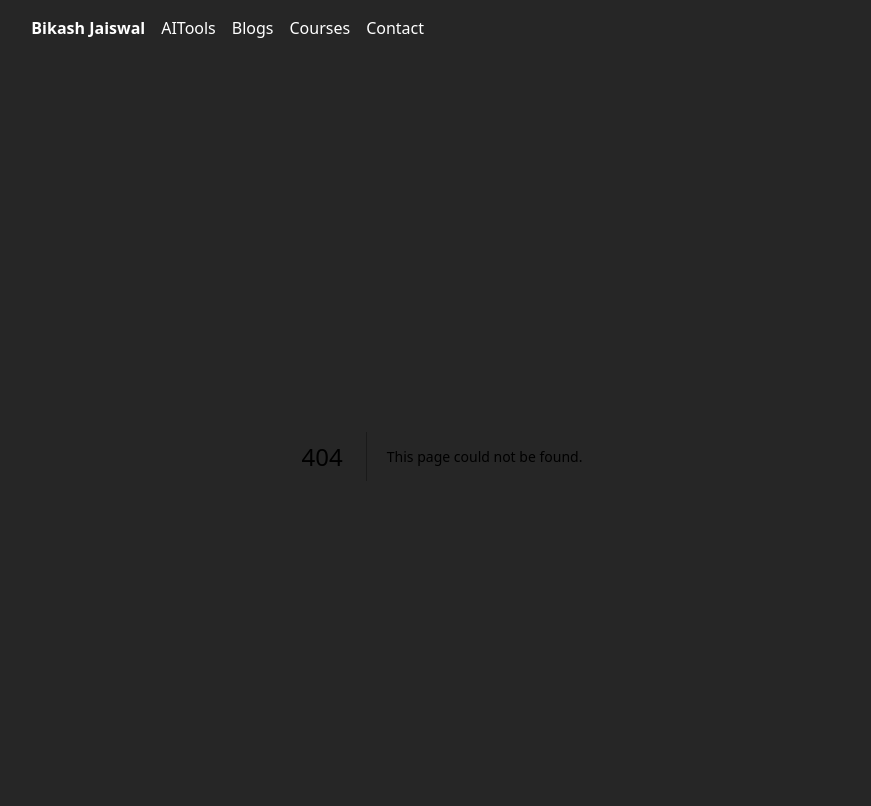
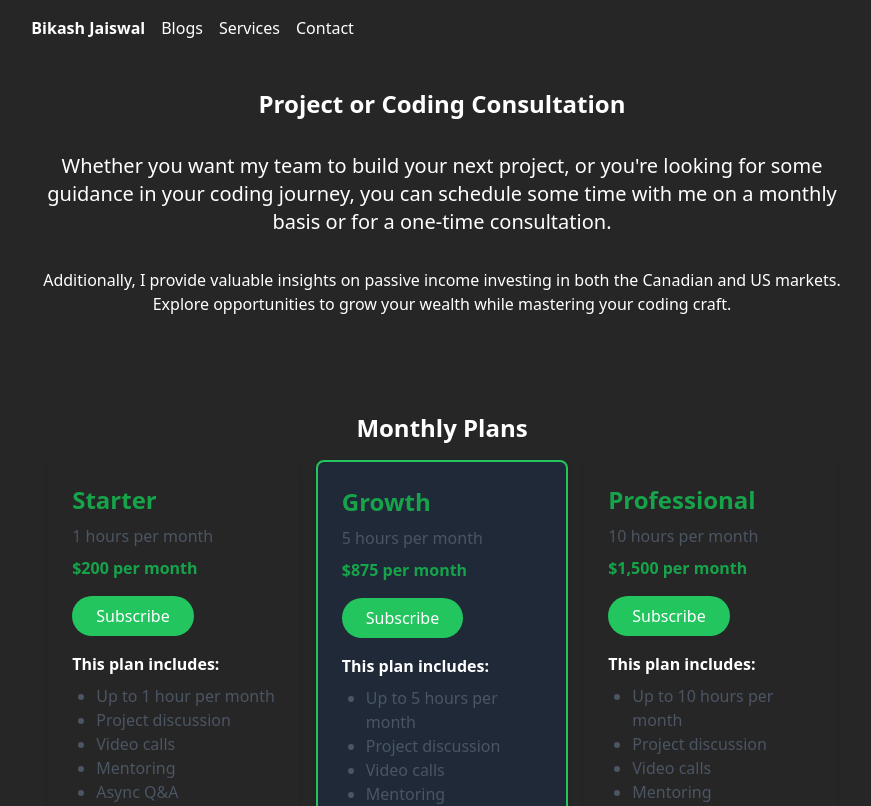
Before and after one commit to bikash-jaiswal/bikash-jaiswal.github.io, a Next.js app: page /services in a window 1280 px wide. Before the commit this address had no page. Shown: the top 806 px of the page, without its empty margins (198-1069 px from the left). Built offline with nearby package versions, Linux system fonts and the light colour scheme.

Commit message:
add paid services,  blog and header

```diff
--- a/app/Component/Header.jsx
+++ b/app/Component/Header.jsx
@@ -18,14 +18,17 @@ const Navbar = () => {
           <Link href="/" className="text-white font-bold">
             Bikash Jaiswal
           </Link>
-           <Link href="/gentools" className="text-white">
+           {/* <Link href="/gentools" className="text-white">
             AITools
-          </Link>
+          </Link> */}
           <Link href="/blog" className="text-white">
             Blogs
           </Link>
-          <Link href="/courses" className="text-white">
+          {/* <Link href="/courses" className="text-white">
             Courses
+          </Link> */}
+           <Link href="/services" className="text-white">
+            Services
           </Link>
           {/*
           <Link href="/work" className="text-white">
@@ -64,14 +67,11 @@ const Navbar = () => {
           <Link href="/" className="block py-2 text-gray-800">
             Home
           </Link>
-          <Link href="/courses" className="block py-2 text-gray-800">
-            Courses
+          <Link href="/blog" className="block py-2 text-gray-800">
+            Blogs
           </Link>
-          <Link href="/work" className="block py-2 text-gray-800">
-            Work with me
-          </Link>
-          <Link href="/courses" className="text-white">
-            Courses
+          <Link href="/services" className="text-white">
+            Services
           </Link>
           <Link href="/contacts" className="block py-2 text-gray-800">
             Contact
--- a/app/page.js
+++ b/app/page.js
@@ -6,7 +6,7 @@ export default function Home() {
   return (
     <main className="flex flex-col text-xl">
       <IntroWithImage />
-      <BlogPage blogNum="5"/>
+      <BlogPage blogNum="3"/>
     </main>
   )
 }
--- /dev/null
+++ b/app/services/page.jsx
@@ -0,0 +1,96 @@
+// ConsultationPage.js
+import React from 'react';
+
+const ServiceCard = ({ title, hours, price, description }) => {
+    const isGrowthPlan = title.toLowerCase() === 'growth';
+    return (
+        <div className={`p-4 md:p-6 rounded-lg shadow-md mt-4 md:mt-0 ${isGrowthPlan ? 'bg-gray-800 border-2 border-green-500' : ''}`}>
+            <h3 className="text-lg md:text-2xl font-semibold mb-2 text-green-600">{title}</h3>
+            <p className="text-sm md:text-base text-gray-600 mb-2">{hours} hours per month</p>
+            <p className="text-green-600 font-semibold text-sm md:text-base mb-4">{price} per month</p>
+            <button className="bg-green-500 text-white py-2 px-4 md:px-6 rounded-full text-sm md:text-base hover:bg-green-600 focus:outline-none focus:shadow-outline-green">
+                Subscribe
+            </button>
+            <div className="mt-3 md:mt-4">
+                <p className="font-semibold text-sm md:text-base mb-2">This plan includes:</p>
+                <ul className="list-disc pl-4 md:pl-6 text-sm md:text-base">
+                    {description.map((item, index) => (
+                        <li key={index} className="text-gray-600">{item}</li>
+                    ))}
+                </ul>
+            </div>
+        </div>
+    );
+};
+
+
+const ConsultationPage = () => {
+    const monthlyPlans = [
+        {
+            title: 'Starter',
+            hours: '1',
+            price: '$200',
+            description: [
+                'Up to 1 hour per month',
+                'Project discussion',
+                'Video calls',
+                'Mentoring',
+                'Async Q&A',
+                'Code review',
+            ],
+        },
+        {
+            title: 'Growth',
+            hours: '5',
+            price: '$875',
+            description: [
+                'Up to 5 hours per month',
+                'Project discussion',
+                'Video calls',
+                'Mentoring',
+                'Async Q&A',
+                'Code review',
+            ],
+        },
+        {
+            title: 'Professional',
+            hours: '10',
+            price: '$1,500',
+            description: [
+                'Up to 10 hours per month',
+                'Project discussion',
+                'Video calls',
+                'Mentoring',
+                'Async Q&A',
+                'Code review',
+            ],
+        },
+    ];
+
+    return (
+        <div >
+            <div className="py-4 text-center">
+            <h2 className="text-2xl font-bold mb-4 mt-4">Project or Coding Consultation</h2>
+                <h1 className="text-base md:text-xl mb-4 p-4">
+                Whether you want my team to build your next project, or you&apos;re looking for some guidance in your coding journey, you can schedule some time with me on a monthly basis or for a one-time consultation.</h1>
+                <p className="mb-4">
+                    Additionally, I provide valuable insights on passive income investing in both the Canadian and US markets. Explore opportunities to grow your wealth while mastering your coding craft.
+                </p>
+            </div>
+
+
+            <div className="max-w-4xl mx-auto my-8 p-4 md:p-8 rounded ">
+                <div className="mb-8">
+                    <h2 className="text-2xl font-bold mb-4 text-text-xl md:text-2xl font-bold mb-4 text-center">Monthly Plans</h2>
+                    <div className="grid grid-cols-1 md:grid-cols-2 lg:grid-cols-3 gap-4 justify-items-center">
+                        {monthlyPlans.map((plan, index) => (
+                            <ServiceCard key={index} {...plan} />
+                        ))}
+                    </div>
+                </div>
+            </div>
+        </div>
+    );
+};
+
+export default ConsultationPage;
```
Also changed, not shown: app/posts/importance-of-personal-branding-for-software-developer.md (+6 -0 lines).
